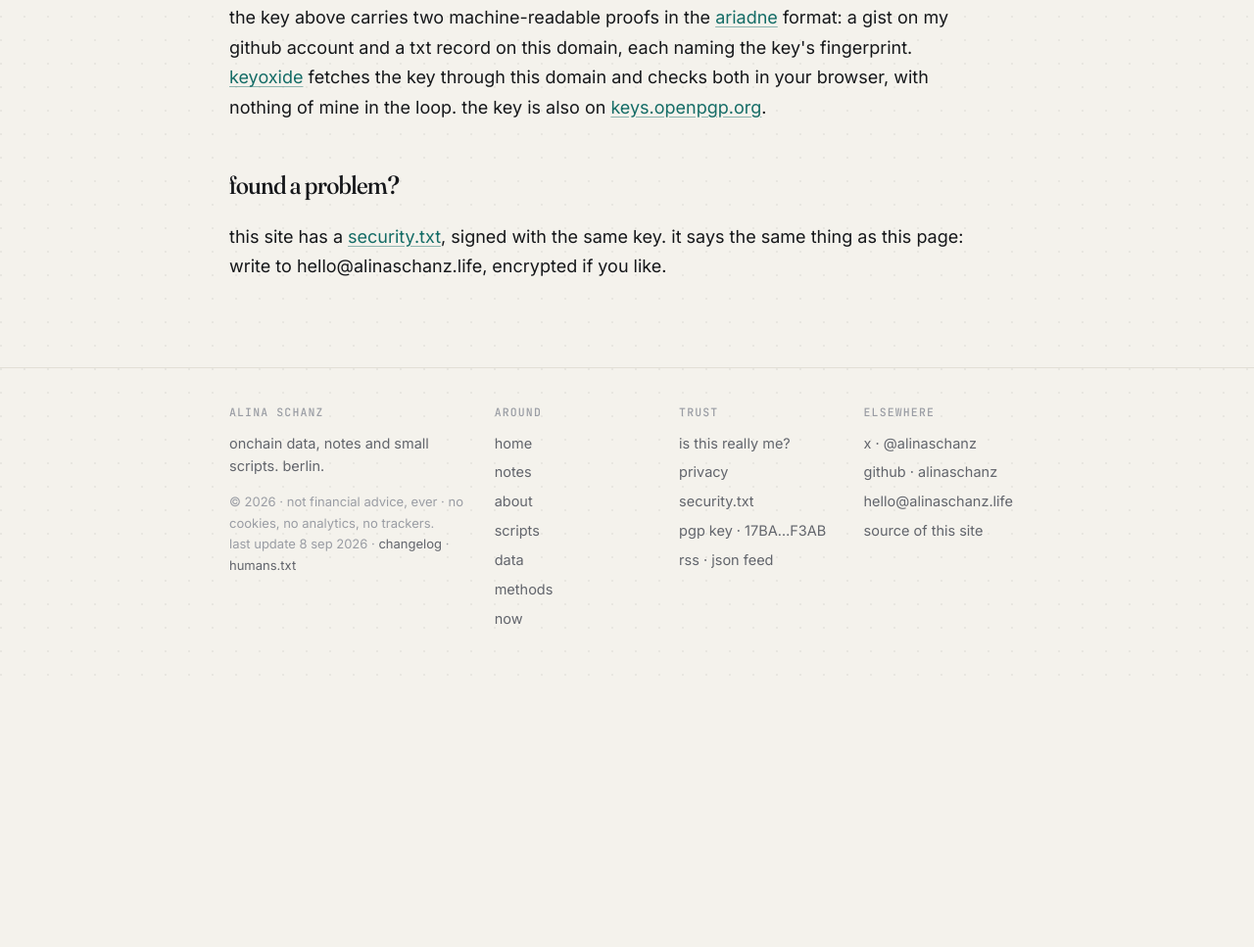
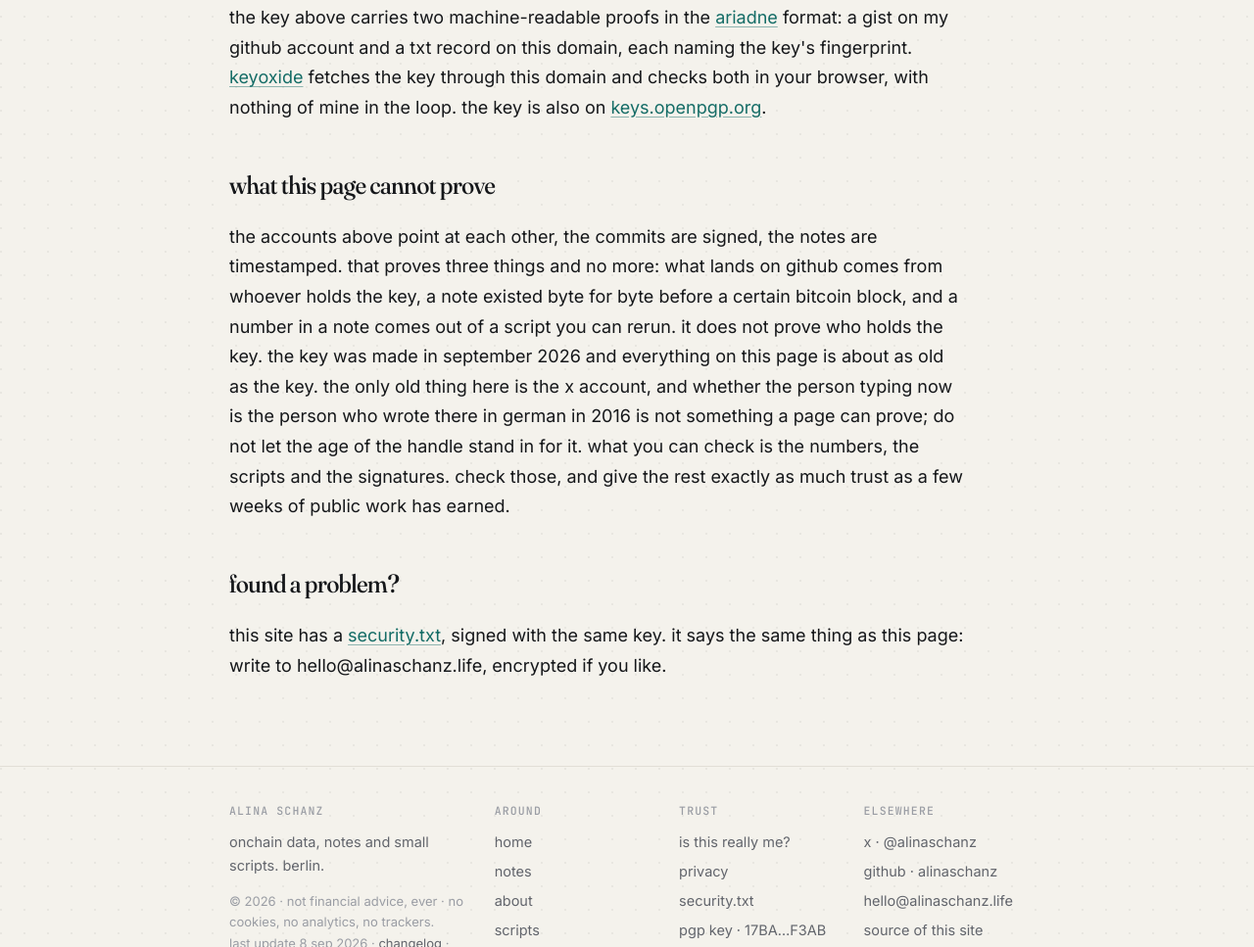
Before and after one commit to alinaschanz/alinaschanz.github.io, a plain HTML site: page verify/index.html in a window 1280 px wide. Shown: the part 2576-3543 px from the top of the page at 98% size. Before the commit the page ends 3282 px from the top, so only its background shows below. Drawn offline with Linux system fonts and the light colour scheme.

Commit message:
verify: a section on what this page cannot prove
the accounts pointing at each other, the signed commits and the timestamped notes prove three things: what lands on github comes from whoever holds the key, a note existed before a certain bitcoin block, a number comes out of a script you can rerun. they do not prove who holds the key, and the key is from september 2026; whether the person typing now is the one who wrote here in german in 2016 is not something a page can prove, and the age of the handle should not stand in for it. the changelog entry and llms.txt mention the section.

```diff
--- a/verify/index.html
+++ b/verify/index.html
@@ -107,6 +107,9 @@ ots verify 2026-09-08-week-37-in-numbers.html.ots</pre>
     <h2 id="proofs">let somebody else check</h2>
     <p>the key above carries two machine-readable proofs in the <a href="https://ariadne.id" rel="noopener">ariadne</a> format: a gist on my github account and a txt record on this domain, each naming the key's fingerprint. <a href="https://keyoxide.org/hello@alinaschanz.life" rel="noopener">keyoxide</a> fetches the key through this domain and checks both in your browser, with nothing of mine in the loop. the key is also on <a href="https://keys.openpgp.org/search?q=17BA4C393451A56B37B8EDBBF1A6474B431DF3AB" rel="noopener">keys.openpgp.org</a>.</p>
 
+    <h2 id="limits">what this page cannot prove</h2>
+    <p>the accounts above point at each other, the commits are signed, the notes are timestamped. that proves three things and no more: what lands on github comes from whoever holds the key, a note existed byte for byte before a certain bitcoin block, and a number in a note comes out of a script you can rerun. it does not prove who holds the key. the key was made in september 2026 and everything on this page is about as old as the key. the only old thing here is the x account, and whether the person typing now is the person who wrote there in german in 2016 is not something a page can prove; do not let the age of the handle stand in for it. what you can check is the numbers, the scripts and the signatures. check those, and give the rest exactly as much trust as a few weeks of public work has earned.</p>
+
     <h2 id="security">found a problem?</h2>
     <p>this site has a <a href="/.well-known/security.txt">security.txt</a>, signed with the same key. it says the same thing as this page: write to hello@alinaschanz.life, encrypted if you like.</p>
   </div>
```
Also changed, not shown: changelog/index.html (+1 -1 lines), llms.txt.
